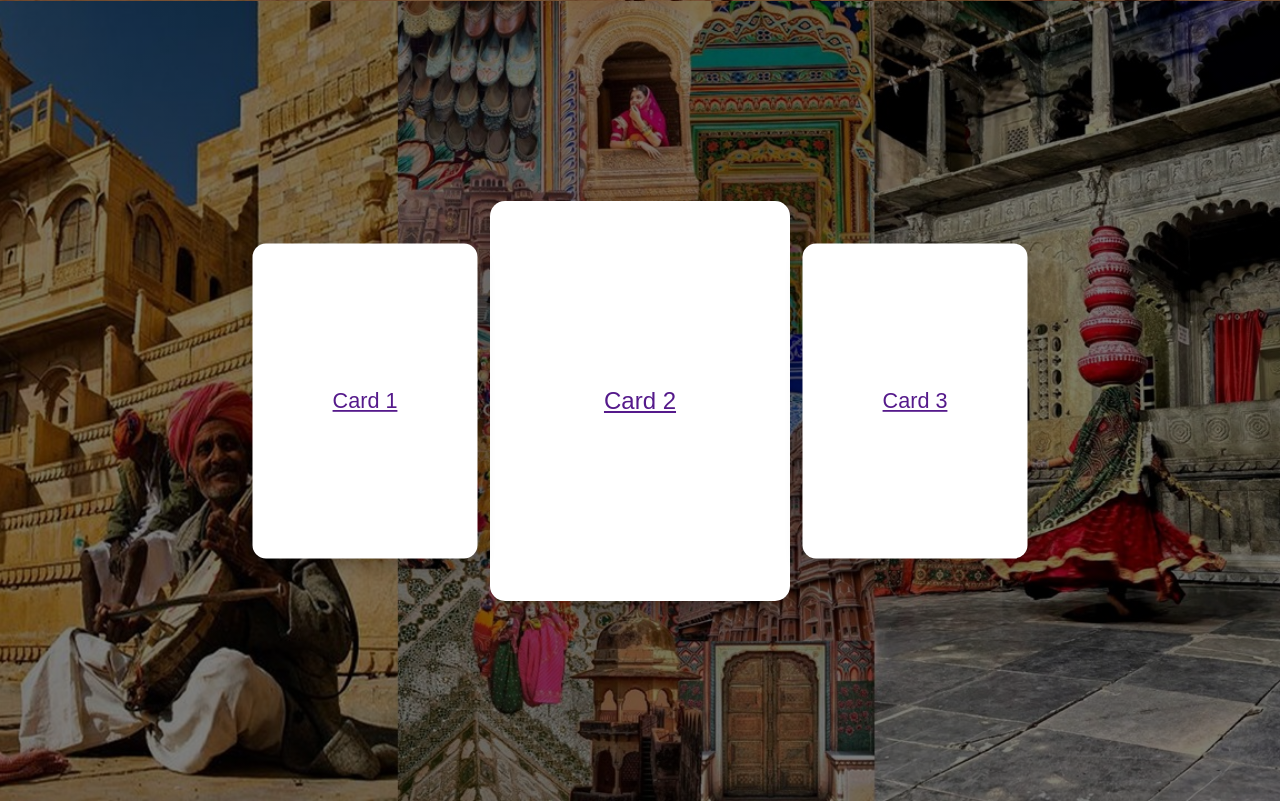
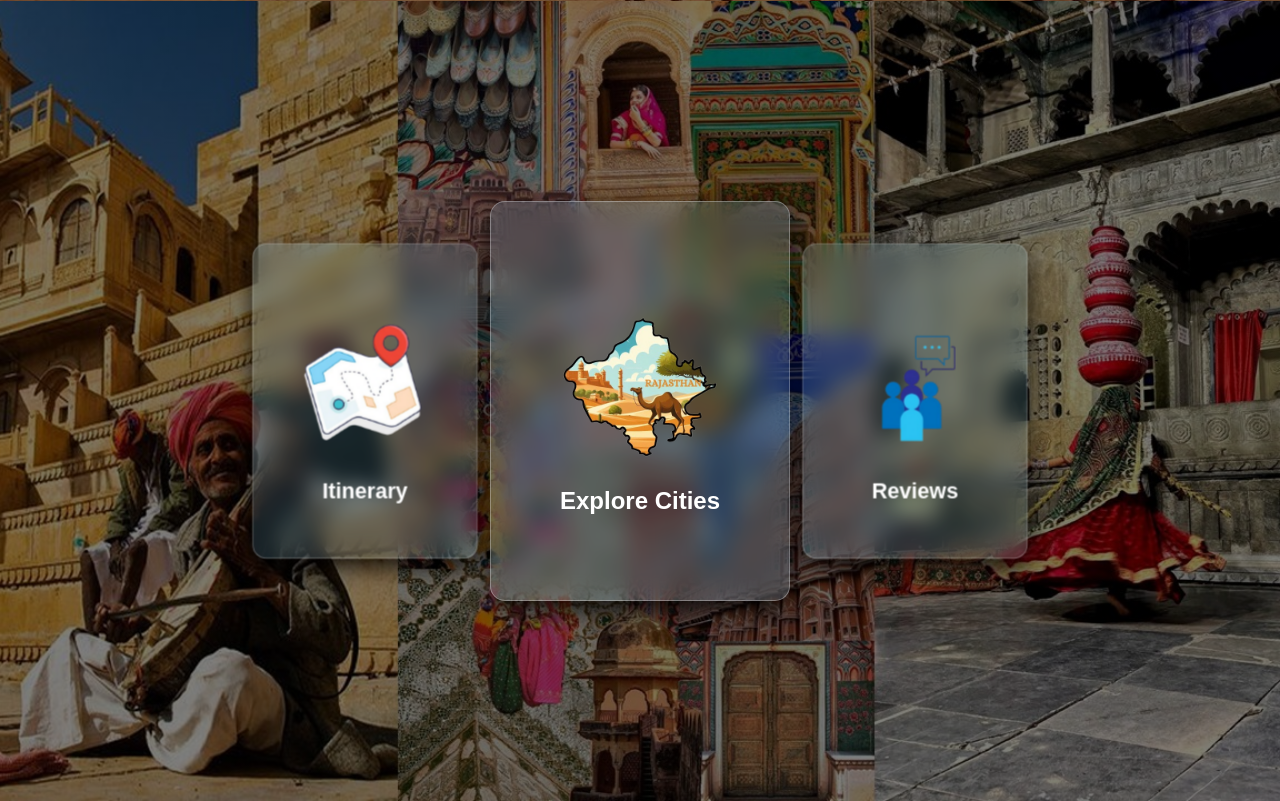
Before and after one commit to prakash-dangi/RoamRajasthan, a PHP site: page / in a window 1280 px wide. Shown: the part 599-1400 px from the top of the page. Run offline with PHP 8.4, Linux system fonts and the light colour scheme; some web fonts are replaced.

Commit message:
27-09-25

```diff
--- a/index.html
+++ b/index.html
@@ -39,13 +39,23 @@
     <!-- Section 2: Catalogue -->
     <section class="catalogue">
       <a href="" class="card-link">
-        <div class="card left">Card 1</div>
+        <div class="card left">
+          <img src="images/logo1.PNG" alt="">
+          <span>Itinerary</span>
+
+        </div>
+      </a>
+      <a href="pages\cities\cities.html" class="card-link">
+        <div class="card center">
+          <img src="images/logoLeft.png" alt="">
+          <span>Explore Cities</span>
+        </div>
       </a>
       <a href="" class="card-link">
-        <div class="card center">Card 2</div>
-      </a>
-      <a href="" class="card-link">
-        <div class="card right">Card 3</div>
+        <div class="card right">
+          <img src="images/logoR.png" alt="">
+          <span>Reviews</span>
+        </div>
       </a>
     </section>
 
--- a/style.css
+++ b/style.css
@@ -91,15 +91,23 @@ nav ul li a {
 .card {
   width: 250px;
   height: 350px;
-  background: white;
+  background: rgba(135, 214, 253, 0.15); /* transparent white */
   border-radius: 15px;
-  box-shadow: 0 10px 20px rgba(0, 0, 0, 0.2);
+  box-shadow: 0 10px 25px rgba(0, 0, 0, 0.8);
+  backdrop-filter: blur(12px); /* frosted glass blur */
+  -webkit-backdrop-filter: blur(12px); /* Safari support */
+  border: 1px solid rgba(255, 255, 255, 0.3); /* subtle glass edge */
+
   display: flex;
+  flex-direction: column;
   justify-content: center;
   align-items: center;
   font-size: 1.5rem;
+  color: white; /* text fits better on frosted glass */
+  font-weight: 600;
   transition: transform 0.5s ease, scale 0.3s ease;
 }
+
 
 .card.center {
   width: 300px;
@@ -116,3 +124,15 @@ nav ul li a {
   transform: scale(0.9); /* shrink only */
   z-index: 3;
 }
+
+.card img {
+  height: 200px;
+}
+
+.card.right img {
+  height: 200px !important;
+}
+
+.card-link{
+  text-decoration: none;
+}
```
Also changed, not shown: images/logo1.png (added), images/logoLeft.png (added), images/logoR.png (added).
